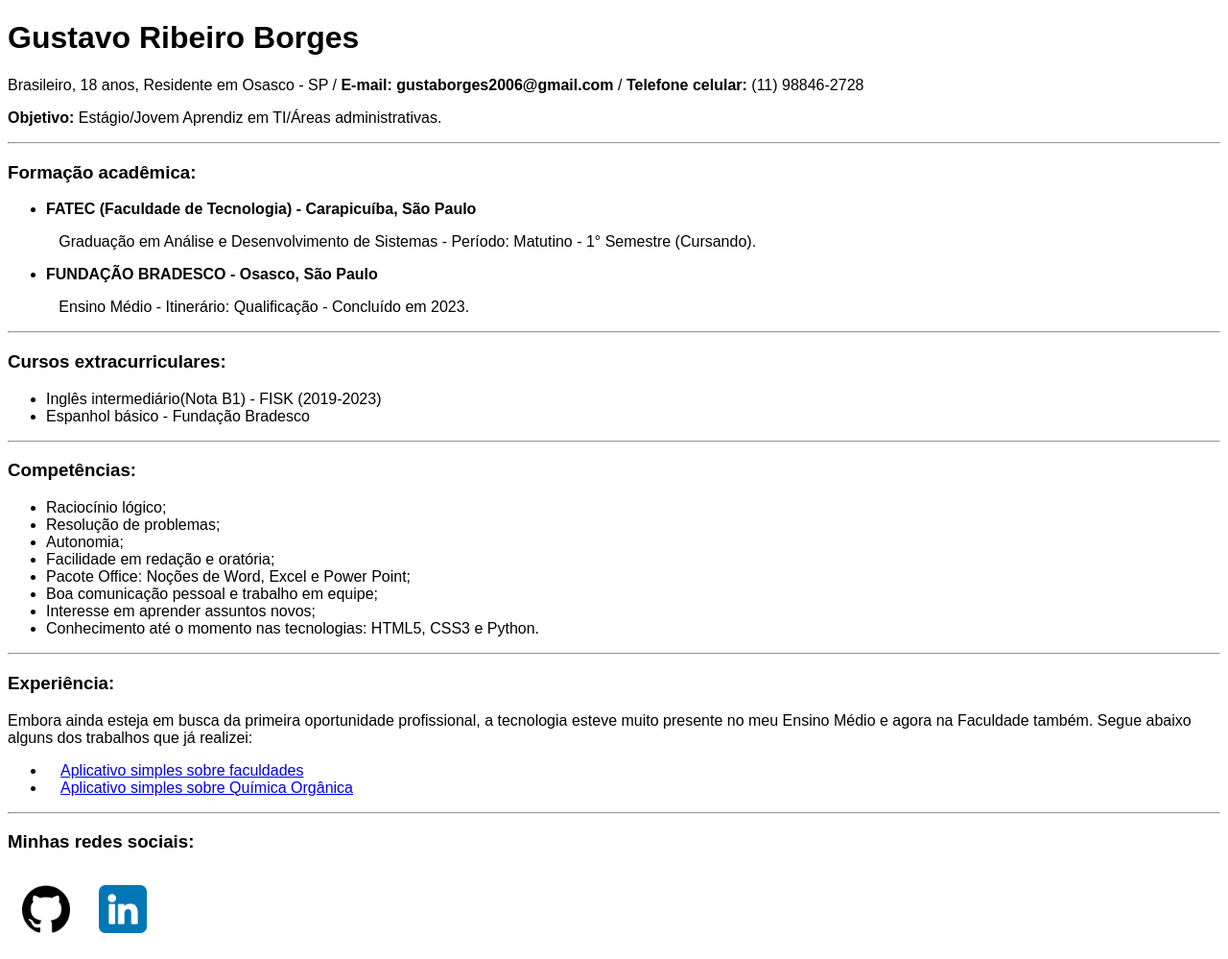
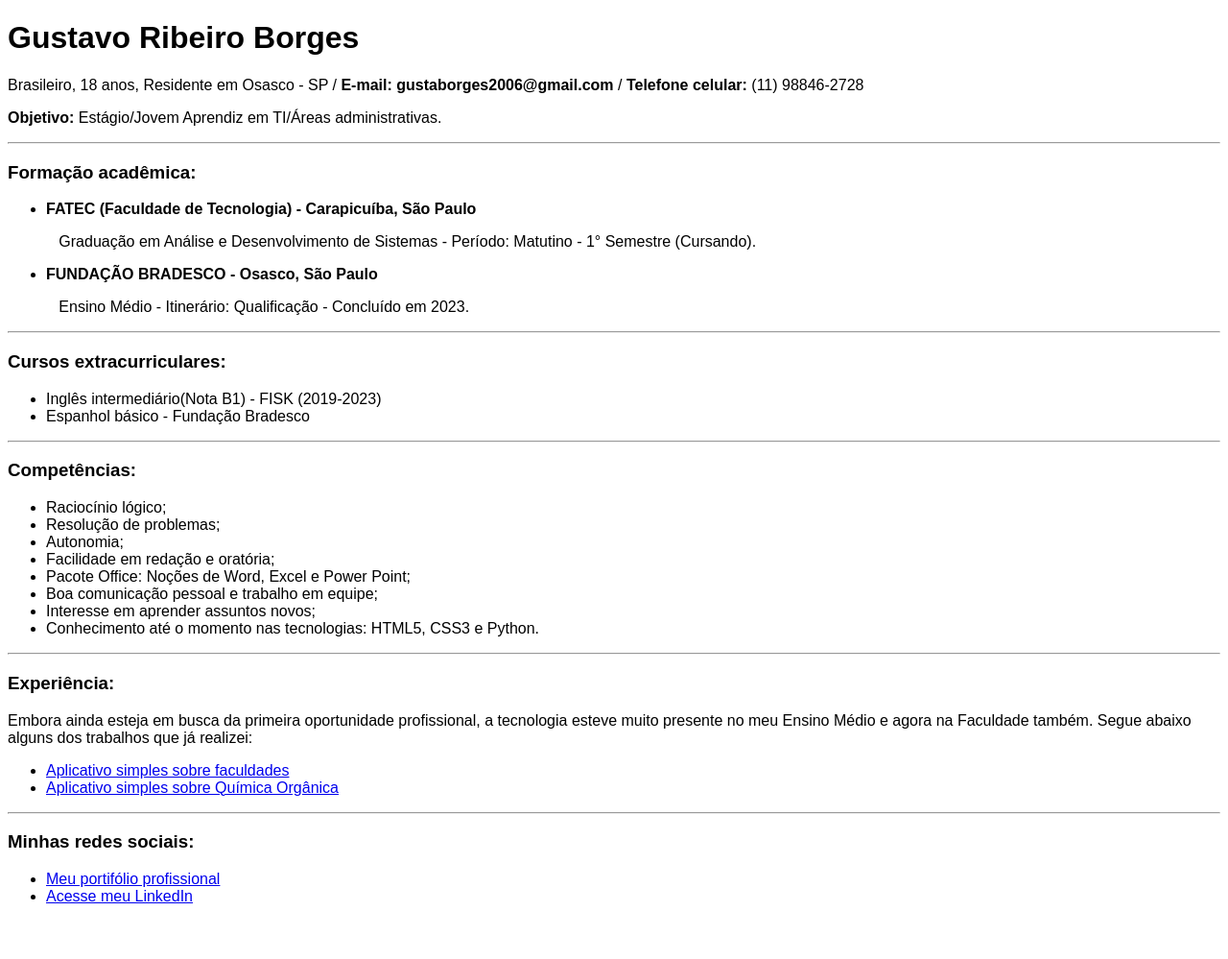
Before and after one commit to Gustavo-Ribeiro-Borges/curriculum-vitae, a plain HTML site: page index.html in a window 1280 px wide. Shown: the whole page at 96% size. After the commit the page ends 959 px from the top, so only its background shows below. Drawn offline with Linux system fonts and the light colour scheme.

Commit message:
finalização

```diff
--- a/index.html
+++ b/index.html
@@ -4,7 +4,6 @@
 <meta charset=UTF-8>
 <meta name=viewport content="width=device-width, initial-scale=1.0">
 <title>Currículo de Gustavo Ribeiro Borges</title>
-<link rel="stylesheet" href="style.css">
 <style>
     body {
         font-family: Arial, Helvetica, sans-serif;
@@ -50,9 +49,9 @@
 </p>
 <hr>
 <h3>Minhas redes sociais:</h3>
-<div class="link-container">
-        <a href="https://github.com/Gustavo-Ribeiro-Borges"><img src="github.png" alt="git-icon"></a>
-        <a href="https:www.linkedin.com/in/gustavo-ribeiro-borges0411"><img src="linkedin (1).png" alt="linkedin-icon"></a>
-</div>
+<ul>
+    <li><a href="https://github.com/Gustavo-Ribeiro-Borges">Meu portifólio profissional</a></li>
+    <li><a href="https:www.linkedin.com/in/gustavo-ribeiro-borges0411">Acesse meu LinkedIn</a></li>
+</ul>
 </body>
 </html>
--- a/style.css
+++ /dev/null
@@ -1,20 +0,0 @@
-@charset "UTF-8";
-
-.link-container {
-    display: flex;
-    justify-content: left;
-}
-
-.link-container > a > img {
-    width: 50px;
-    height: 50px;
-}
-
-a {
-    padding: 15px;
-}
-
-a:hover {
-    background-color: darkgray;
-    border-radius: 5px;
-}
```
Also changed, not shown: github.png (deleted), linkedin (1).png (deleted).
